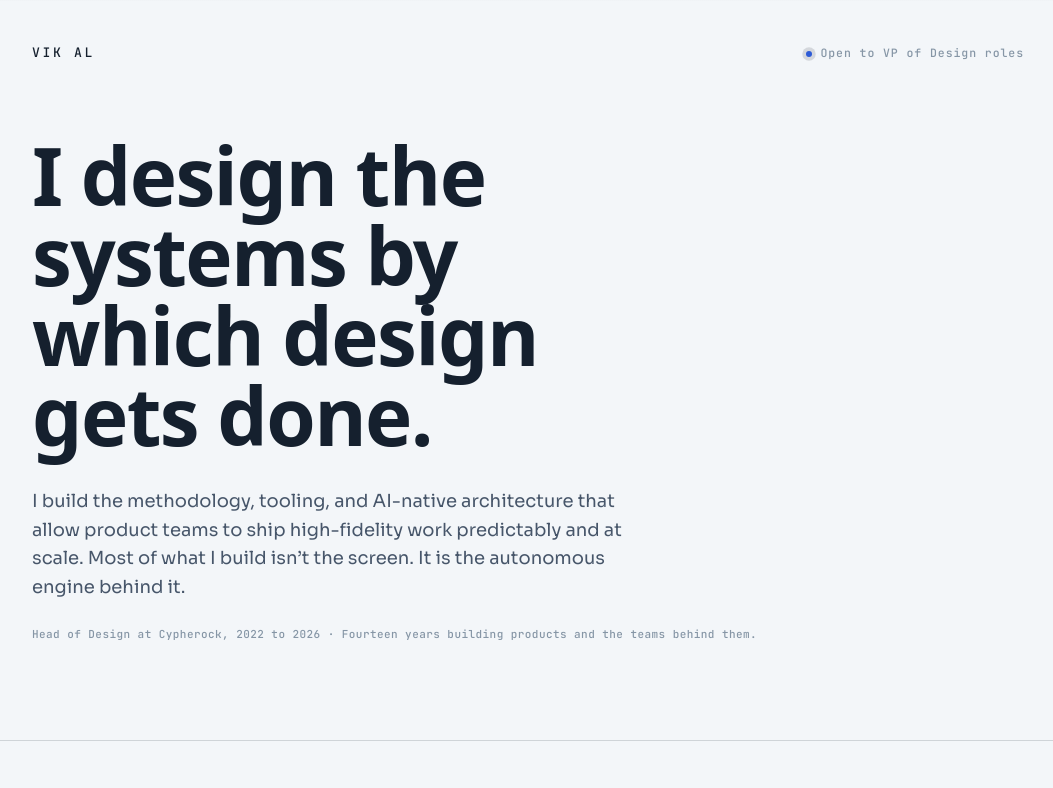
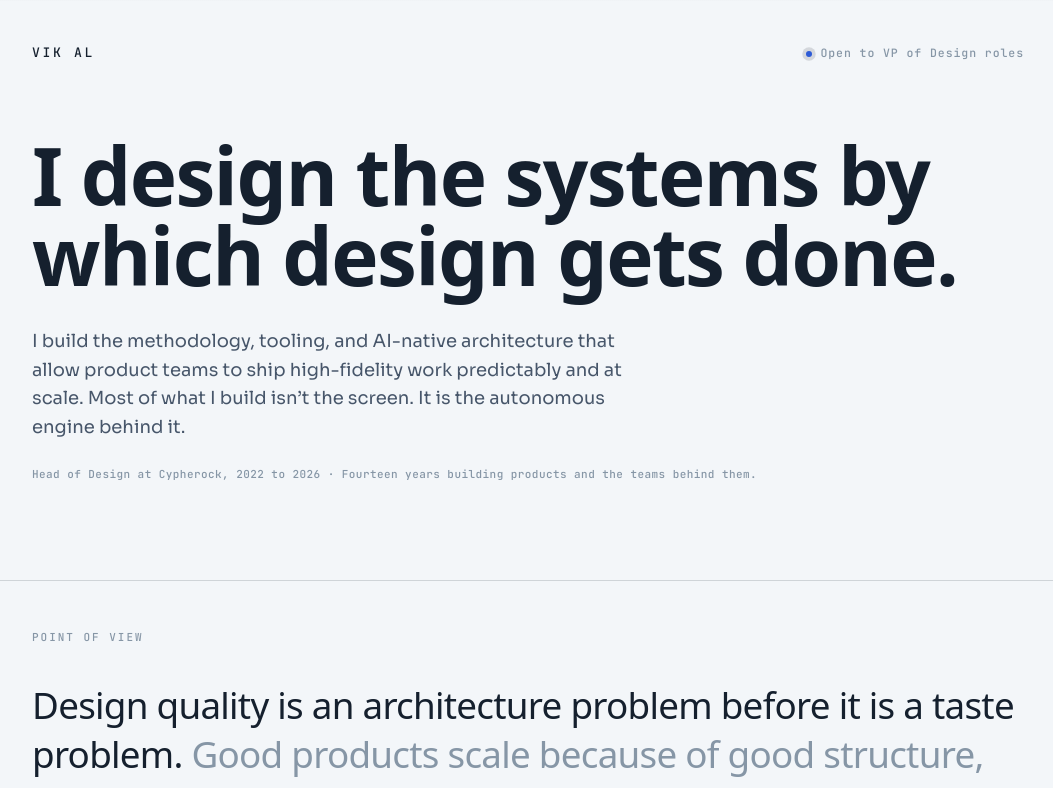
Before and after one commit to Prashant-Vikal/vik.al, a React (Vite) app: page / in a window 1280 px wide. Shown: the top 788 px of the page, without its empty margins (112-1165 px from the left). Built offline with nearby package versions, Linux system fonts and the light colour scheme; a web font is replaced by a local one.

Commit message:
Uncomment hero styles and adjust h1 margins

```diff
--- a/src/index.css
+++ b/src/index.css
@@ -41,7 +41,10 @@ a { color: inherit; }
 .hero { padding-top: clamp(2.5rem, 9vh, 5rem); padding-bottom: clamp(4rem, 12vh, 7rem); display: grid; grid-template-columns: 1.2fr 0.8fr; gap: clamp(2rem, 5vw, 4rem); align-items: center; }
 */
 .hero { padding-top: clamp(2.5rem, 9vh, 5rem); padding-bottom: clamp(4rem, 12vh, 7rem); align-items: center; }
+/*
 .hero h1 { font-family: var(--display); font-weight: var(--dw); font-size: clamp(2.4rem, 7vw, var(--heading-size)); line-height: 1.0; letter-spacing: var(--dtrack); max-width: 14ch; }
+*/
+.hero h1 { font-family: var(--display); font-weight: var(--dw); font-size: clamp(2.4rem, 7vw, var(--heading-size)); line-height: 1.0; letter-spacing: var(--dtrack); margin-left: auto; margin-right: auto;}
 .hero .sub { margin-top: clamp(1.4rem, 3vw, 2rem); max-width: 46ch; color: var(--ink-2); font-size: calc(var(--body-size) * 1.06); line-height: 1.6; }
 .hero .meta { margin-top: 1.5rem; font-family: var(--muted-font); font-size: var(--muted-size); letter-spacing: 0.04em; color: var(--ink-3); }
 
```
